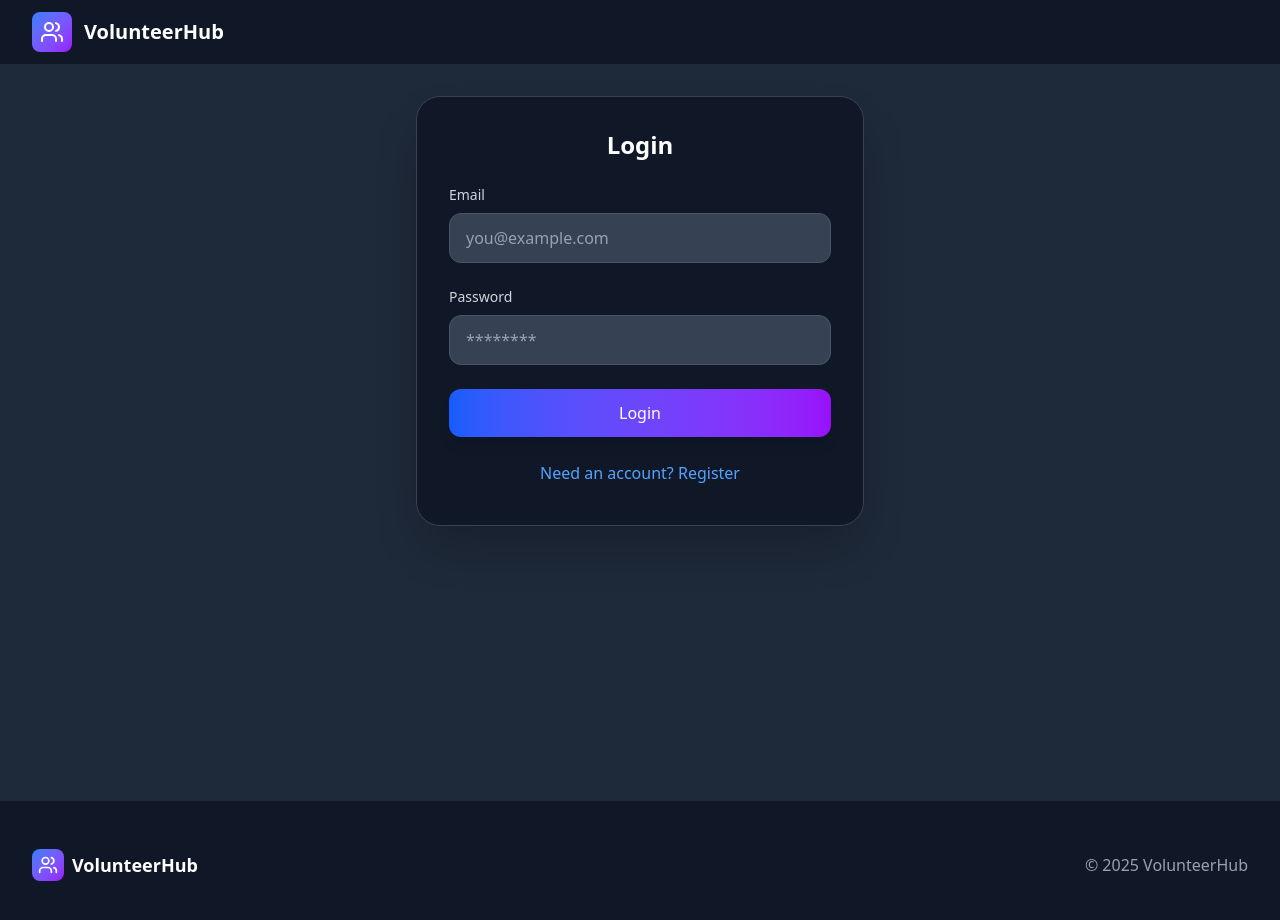
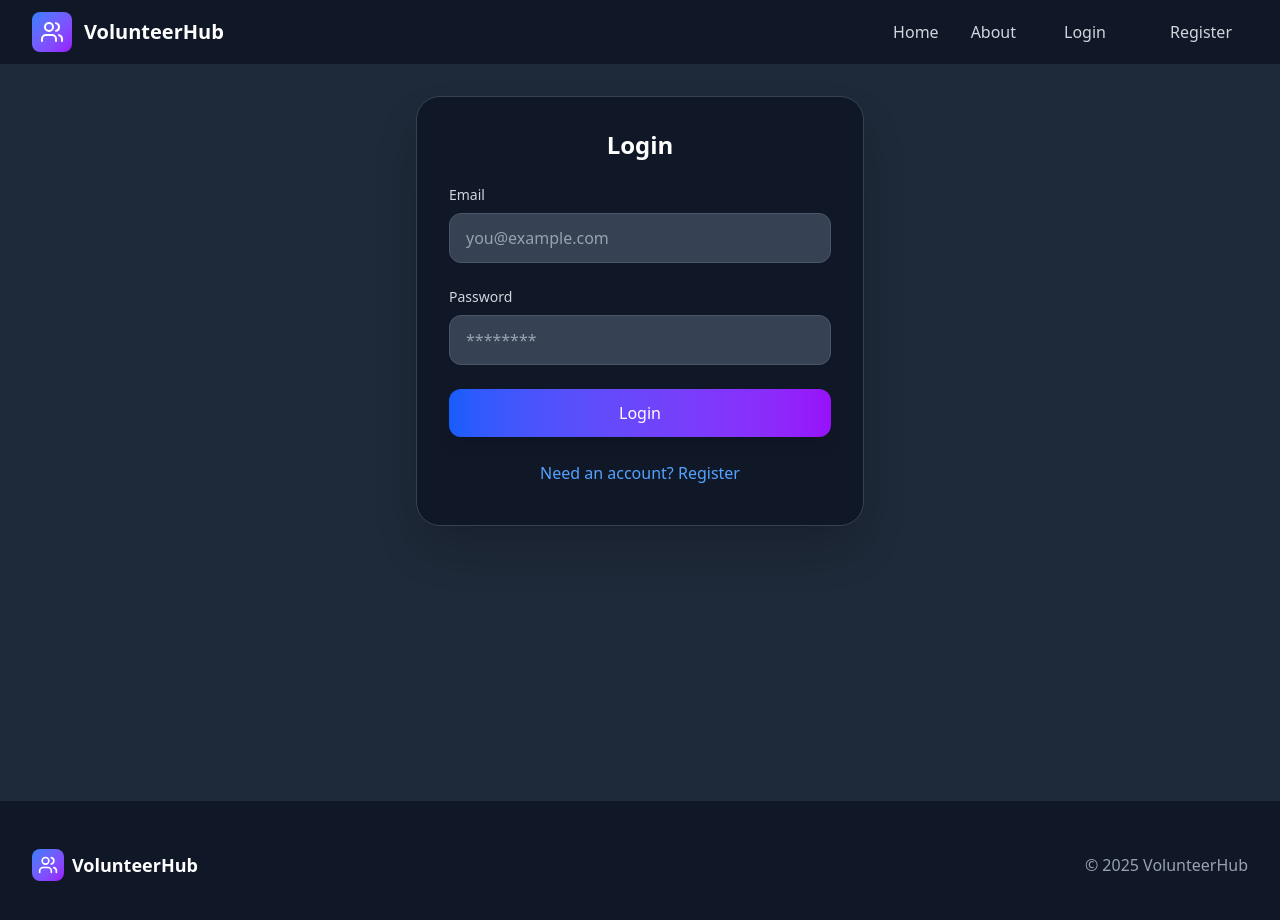
Before and after one commit to leo2971998/COSC-4353-Project, a React (Vite) app in the folder client/: page /login in a window 1280 px wide. Shown: the top 920 px of the page. Built offline with nearby package versions, Linux system fonts and the light colour scheme.

Commit message:
Fixed issue where the navbar was not showing in the registration page

```diff
--- a/client/components/Navbar.jsx
+++ b/client/components/Navbar.jsx
@@ -33,20 +33,32 @@ export default function Navbar({ scrollToSection }) {
 
           {/* Desktop Navigation */}
           <div className="hidden md:flex items-center space-x-8">
-            {!devMode.isLoggedIn && location.pathname === "/" && (
+            {!devMode.isLoggedIn && (
               <>
-                <button
-                  onClick={() => handleScroll("hero")}
+                <Link
+                  to="/"
+                  onClick={(e) => {
+                    if (location.pathname === "/") {
+                      e.preventDefault();
+                      handleScroll("hero");
+                    }
+                  }}
                   className="text-gray-300 hover:text-blue-400 font-medium transition"
                 >
                   Home
-                </button>
-                <button
-                  onClick={() => handleScroll("about")}
+                </Link>
+                <Link
+                  to="/"
+                  onClick={(e) => {
+                    if (location.pathname === "/") {
+                      e.preventDefault();
+                      handleScroll("about");
+                    }
+                  }}
                   className="text-gray-300 hover:text-blue-400 font-medium transition"
                 >
                   About
-                </button>
+                </Link>
                 {/* Leo Nguyen - add login and register links */}
                 <Link to="/login">
                   <Button className="text-gray-300 hover:text-blue-400 font-medium transition">
```
